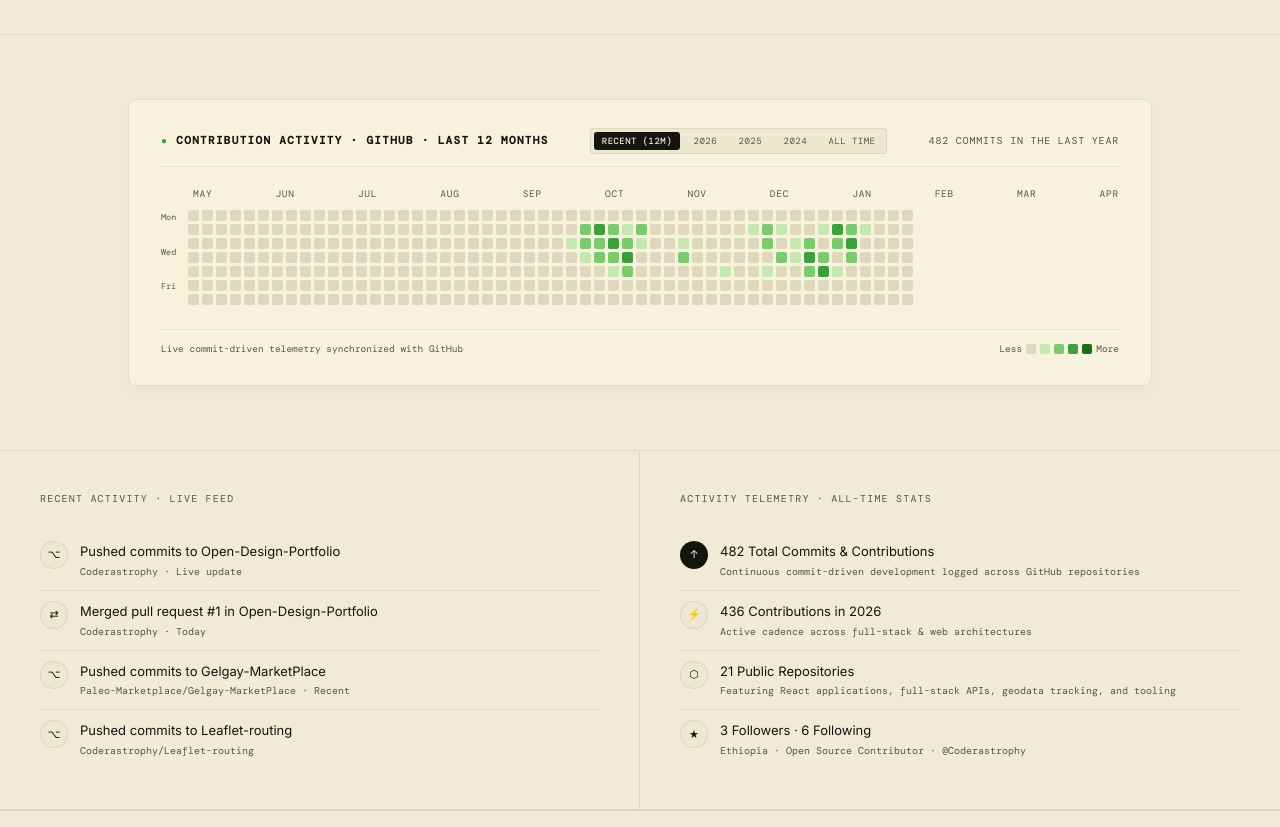
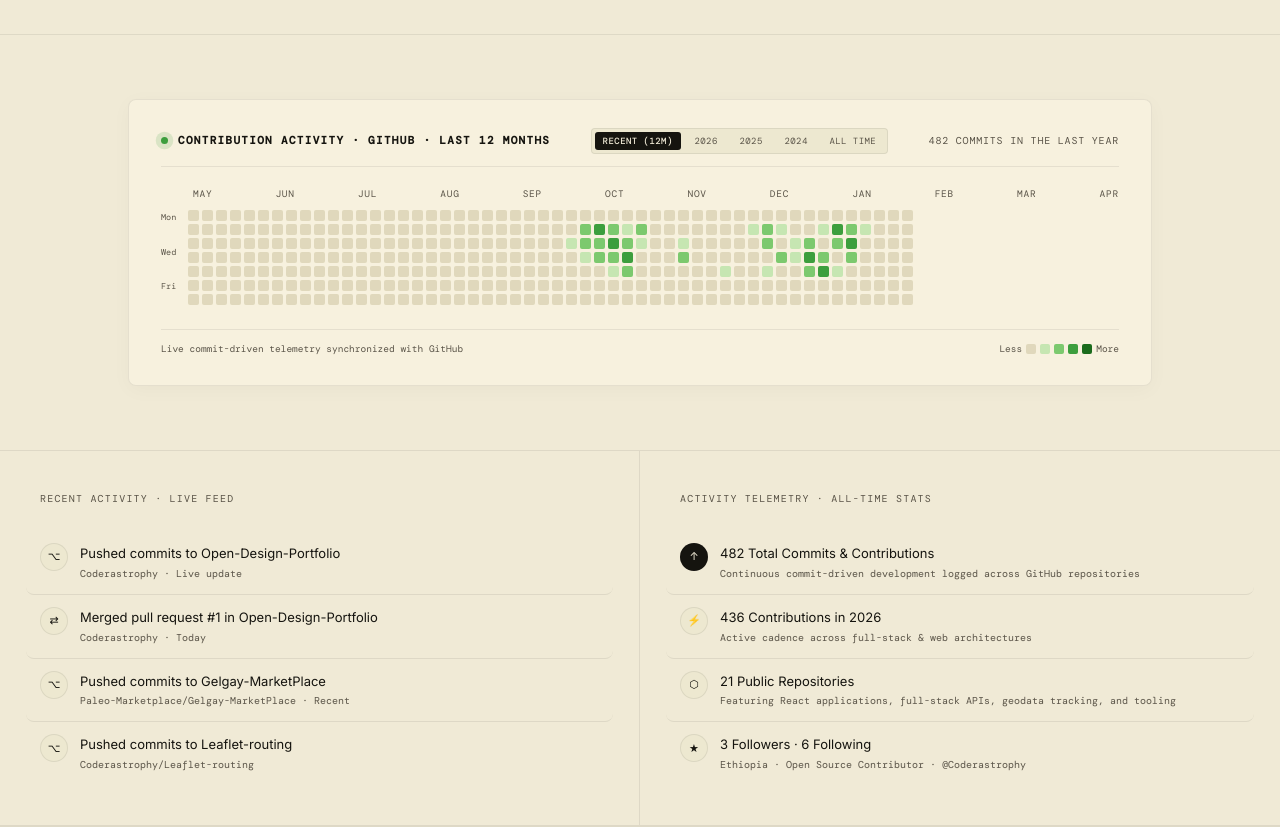
Before and after one commit to Coderastrophy/Open-Design-Portfolio, a React (Vite) app: page / in a window 1280 px wide. Shown: the part 4460-5287 px from the top of the page. Built offline with nearby package versions, Linux system fonts and the light colour scheme; no server answers; a web font is replaced by a local one.

Commit message:
feat: enhance animations with radar pulse, card spotlight, and interactive hover feedback

```diff
--- a/src/styles/style.css
+++ b/src/styles/style.css
@@ -757,14 +757,21 @@ nav, .navbar-container {
 
 .od-project-title .arrow {
   color: var(--ink-3);
-  font-size: 1.2rem;
-  transition: transform 0.2s;
-  font-family: var(--mono);
-}
-
-.od-project-block:hover .arrow {
-  transform: translateX(6px);
-  color: var(--ink);
+  font-size: 11px;
+  letter-spacing: 0.05em;
+  padding: 3px 10px;
+  border-radius: 12px;
+  background: var(--paper-warm);
+  border: 1px solid var(--border);
+  transition: all 0.3s cubic-bezier(0.16, 1, 0.3, 1);
+  font-family: var(--mono);
+}
+
+.od-project-block:hover .od-project-title .arrow {
+  transform: translateX(4px);
+  color: var(--paper);
+  background: var(--ink);
+  box-shadow: 0 4px 14px rgba(0, 0, 0, 0.12);
 }
 
 .od-project-desc {
@@ -780,31 +787,47 @@ nav, .navbar-container {
   width: 100%;
   aspect-ratio: 4 / 3;
   background: var(--paper-card);
-  border-radius: 12px;
+  border-radius: 14px;
   overflow: hidden;
-  border: 1px solid rgba(0, 0, 0, 0.03);
-  transition: transform 0.4s cubic-bezier(0.16, 1, 0.3, 1), box-shadow 0.4s;
+  border: 1px solid var(--border);
+  transition: transform 0.4s cubic-bezier(0.16, 1, 0.3, 1), box-shadow 0.4s ease, border-color 0.3s ease;
   order: -1;
   margin-bottom: 2rem;
 }
 
+.od-project-canvas::after {
+  content: '';
+  position: absolute;
+  inset: 0;
+  background: radial-gradient(circle at 50% 0%, rgba(237, 111, 92, 0.08), transparent 70%);
+  opacity: 0;
+  transition: opacity 0.4s ease;
+  pointer-events: none;
+}
+
 .od-project-block:hover .od-project-canvas {
-  transform: translateY(-8px);
-  box-shadow: var(--shadow-od);
+  transform: translateY(-8px) scale(1.01);
+  box-shadow: 0 20px 40px -15px rgba(21, 20, 15, 0.22);
+  border-color: var(--border-strong);
+}
+
+.od-project-block:hover .od-project-canvas::after {
+  opacity: 1;
 }
 
 .od-project-canvas img {
   width: 100%;
   height: 100%;
   object-fit: contain;
-  padding: 10px;
+  padding: 12px;
   box-sizing: border-box;
-  filter: contrast(1.05) saturate(0.95);
+  filter: contrast(1.04) saturate(0.98);
   opacity: 0.95;
-  transition: opacity 0.3s;
+  transition: transform 0.5s cubic-bezier(0.16, 1, 0.3, 1), opacity 0.3s;
 }
 
 .od-project-block:hover .od-project-canvas img {
+  transform: scale(1.05);
   opacity: 1;
 }
 
@@ -884,9 +907,27 @@ nav, .navbar-container {
   gap: 0.5rem;
 }
 
+@keyframes pulseGlow {
+  0% {
+    box-shadow: 0 0 0 0 rgba(60, 158, 61, 0.6);
+  }
+  70% {
+    box-shadow: 0 0 0 7px rgba(60, 158, 61, 0);
+  }
+  100% {
+    box-shadow: 0 0 0 0 rgba(60, 158, 61, 0);
+  }
+}
+
 .contrib-card-dot {
-  color: #3c9e3d;
-  font-size: 10px;
+  display: inline-block;
+  width: 7px;
+  height: 7px;
+  border-radius: 50%;
+  background: #3c9e3d;
+  color: transparent;
+  animation: pulseGlow 2s infinite cubic-bezier(0.4, 0, 0.6, 1);
+  margin-right: 2px;
 }
 
 .contrib-card-stats {
@@ -1066,8 +1107,17 @@ nav, .navbar-container {
   display: flex;
   align-items: flex-start;
   gap: 12px;
-  padding: 10px 0;
+  padding: 12px 14px;
+  margin: 0 -14px;
+  border-radius: 8px;
   border-bottom: 0.5px solid var(--border);
+  transition: all 0.25s cubic-bezier(0.16, 1, 0.3, 1);
+  cursor: pointer;
+}
+
+.activity-item:hover {
+  background: var(--paper-warm);
+  transform: translateX(4px);
 }
 
 .activity-item:last-child {
@@ -1085,6 +1135,11 @@ nav, .navbar-container {
   font-size: 11px;
   flex-shrink: 0;
   background: var(--paper-2);
+  transition: transform 0.2s ease, background 0.2s ease;
+}
+
+.activity-item:hover .activity-icon {
+  transform: scale(1.12);
 }
 
 .activity-text {
```
